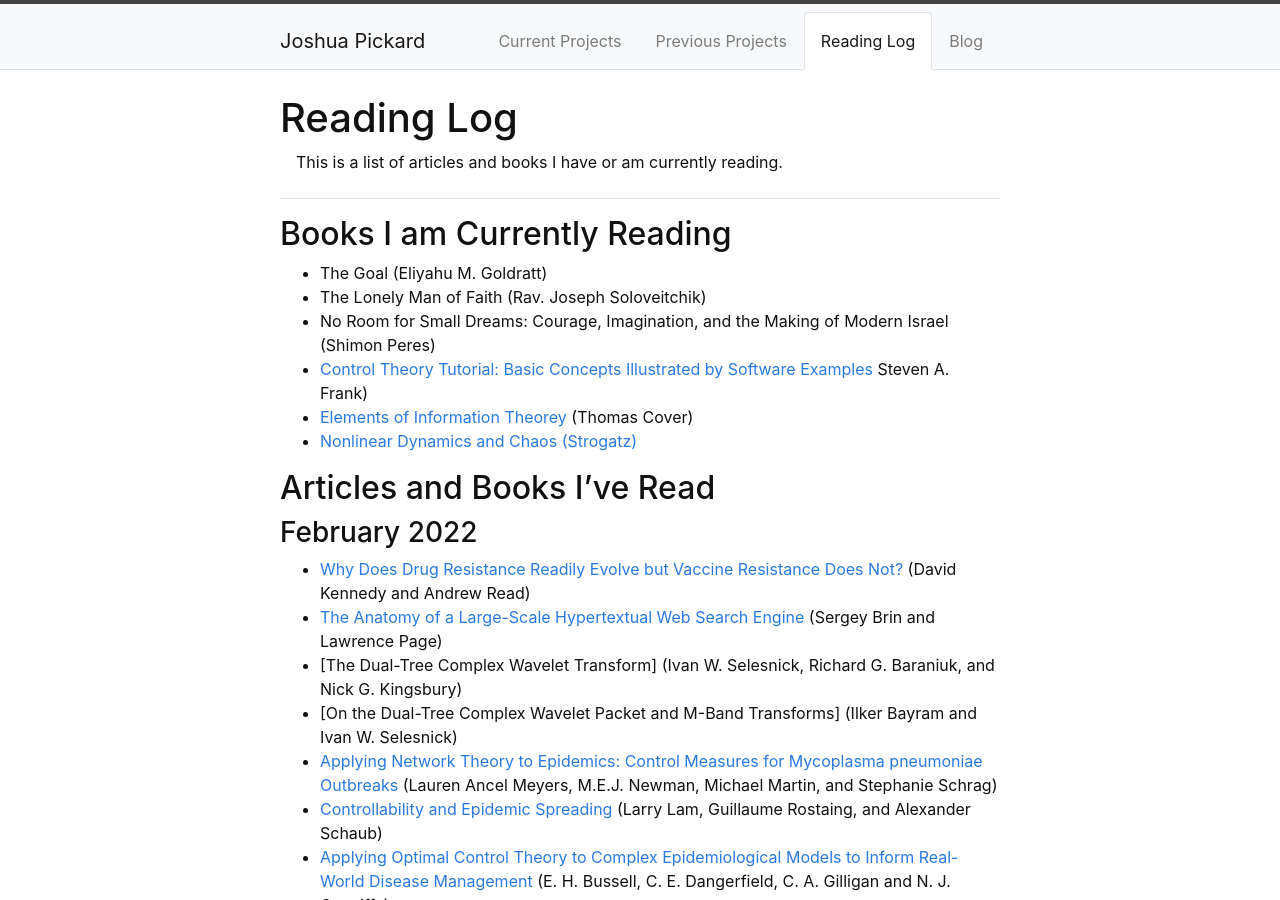
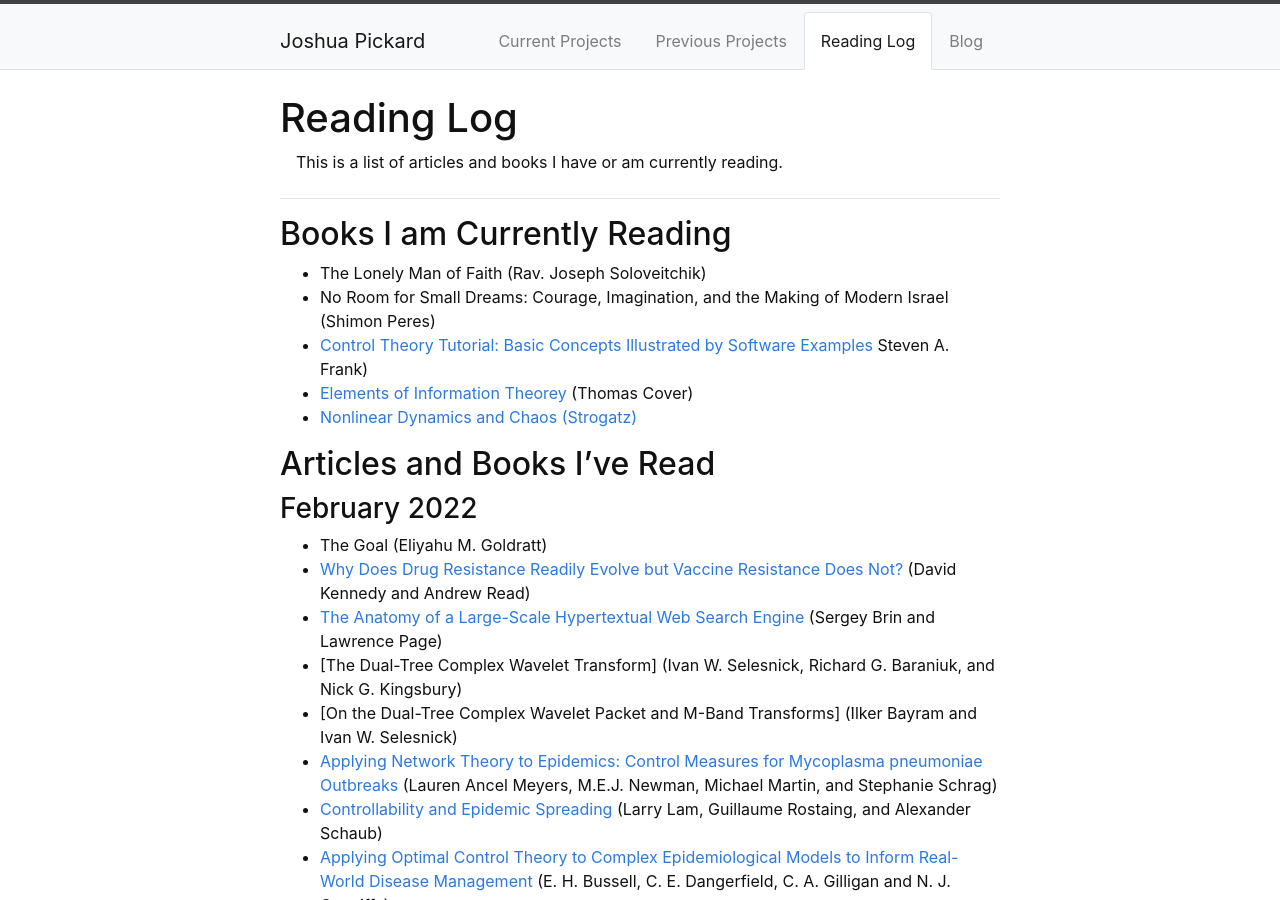
Before and after one commit to Jpickard1/jpickard1.github.io, a Jekyll site: the page built from content/3-Reading_Log.md, in a window 1280 px wide and 900 px high. Built offline with Jekyll 4.4.1, drawn with Linux system fonts in a browser that asks for light colours; part of the change alters nothing that is shown.

```diff
--- a/content/3-Reading_Log.md
+++ b/content/3-Reading_Log.md
@@ -6,7 +6,6 @@ description: >
 ---
 
 ## Books I am Currently Reading
-- The Goal (Eliyahu M. Goldratt)
 - The Lonely Man of Faith (Rav. Joseph Soloveitchik)
 - No Room for Small Dreams: Courage, Imagination, and the Making of Modern Israel (Shimon Peres)
 - [Control Theory Tutorial: Basic Concepts Illustrated by Software Examples](https://library.oapen.org/bitstream/id/ca08ee4d-3639-43d0-81b7-f53ebdfd1e03/1002170.pdf) Steven A. Frank)
@@ -16,6 +15,7 @@ description: >
 ## Articles and Books I've Read
 
 ### February 2022
+- The Goal (Eliyahu M. Goldratt)
 - [Why Does Drug Resistance Readily Evolve but Vaccine Resistance Does Not?](https://royalsocietypublishing.org/doi/10.1098/rspb.2016.2562) (David Kennedy and Andrew Read)
 - [The Anatomy of a Large-Scale Hypertextual Web Search Engine](https://snap.stanford.edu/class/cs224w-readings/Brin98Anatomy.pdf) (Sergey Brin and Lawrence Page)
 - [The Dual-Tree Complex Wavelet Transform]<!-- In an email from Jonathan on 1/25/2022 --> (Ivan W. Selesnick, Richard G. Baraniuk, and Nick G. Kingsbury)
```
